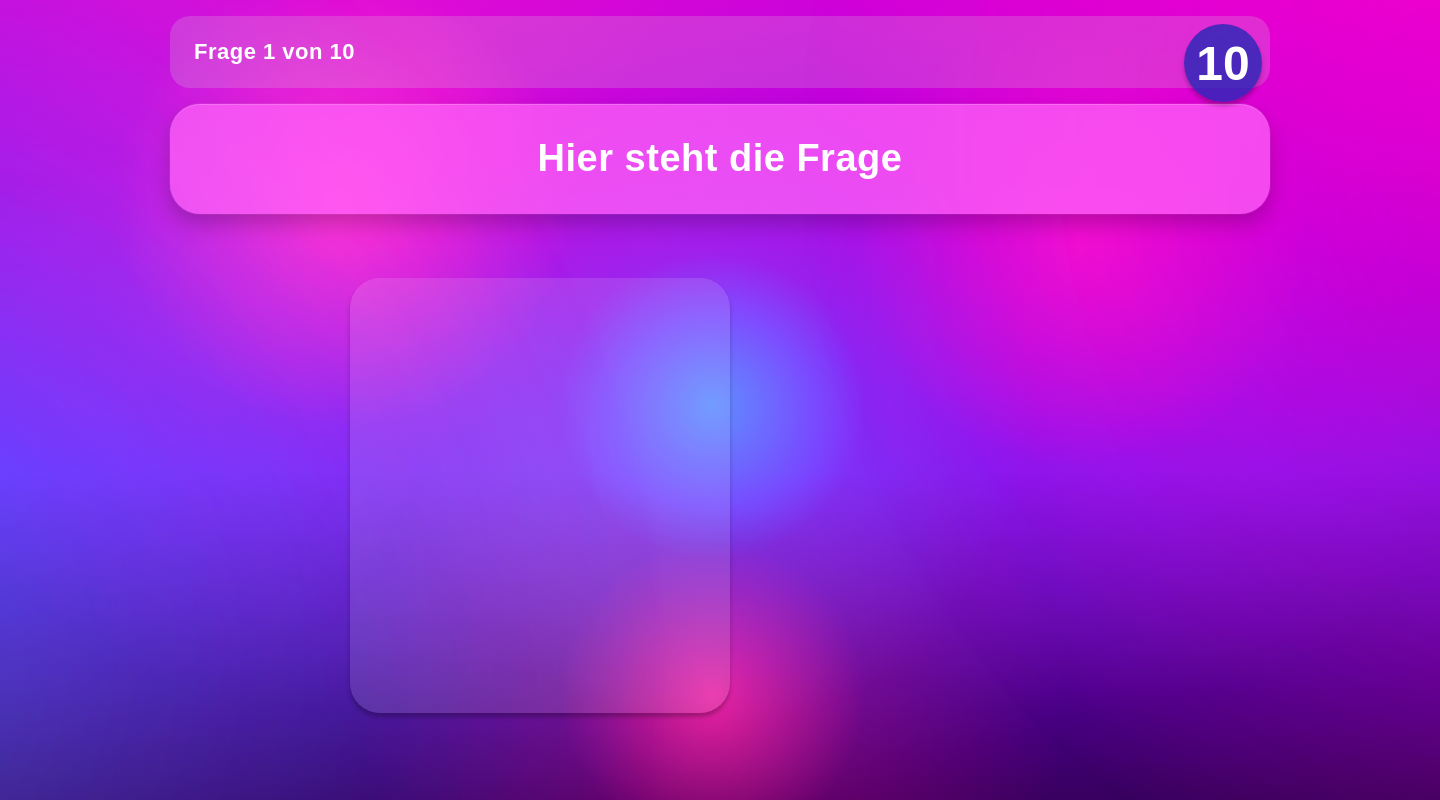
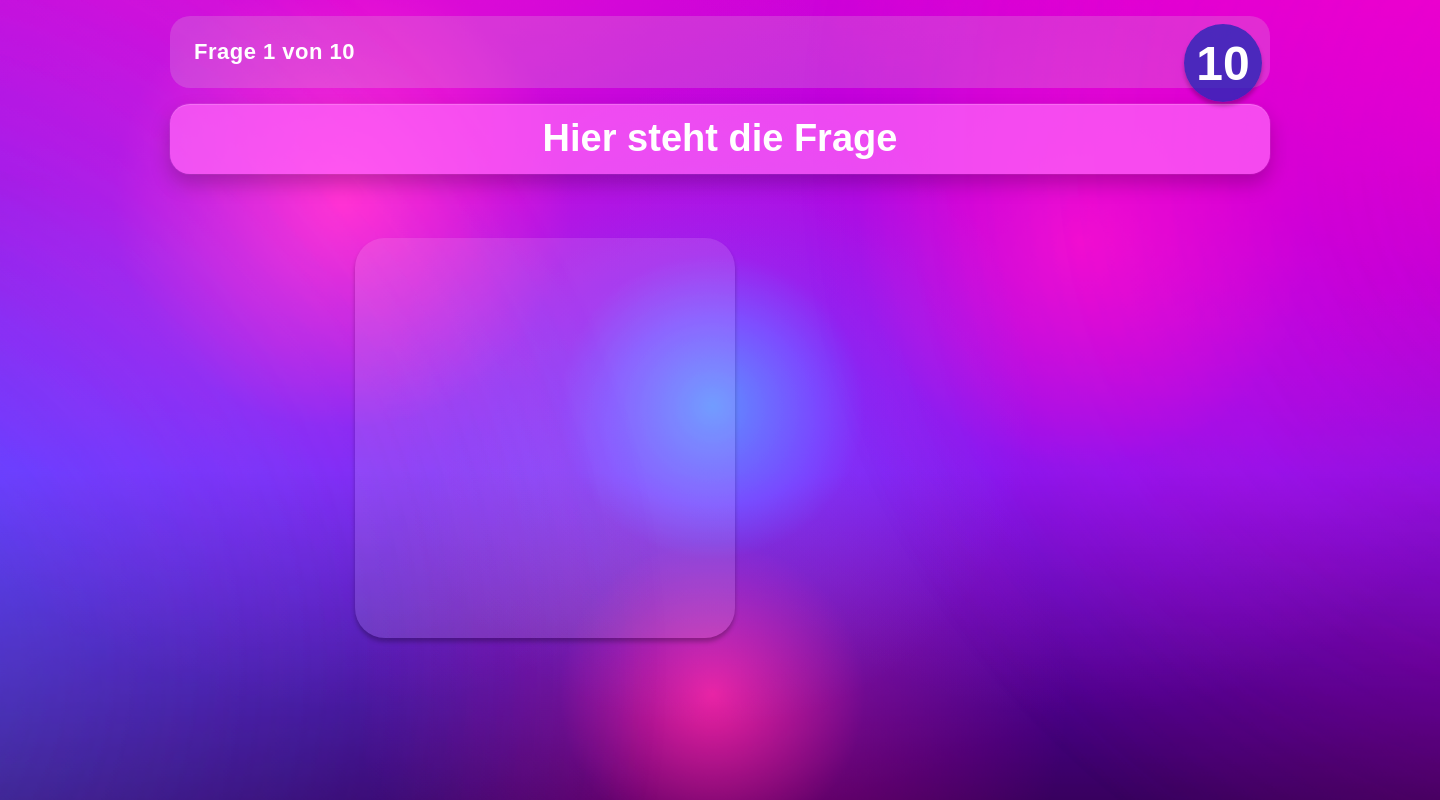
Before and after one commit to Schubbii/Quiz-App, an Electron app: page src/fragenBild.html in a window 1440 px wide. Drawn offline with Linux system fonts and the light colour scheme; no server answers.

Commit message:
layout gefixed

```diff
--- a/src/fragenBild.html
+++ b/src/fragenBild.html
@@ -12,7 +12,7 @@
     <div class="background"></div>
 
     <main class="menu">
-       <div class="topBar">
+       <div class="topBarKleiner">
   <div class="rectangle">
     <div>
       <p class="FragenText">Frage 1 von 10</p>
@@ -24,14 +24,13 @@
     <p id="timeValue">10</p>
   </div>
 </div>
-        <div class="rectangleQuestion">
+        <div class="rectangleQuestionKleiner">
             <h2 id="question2">Hier steht die Frage</h2>
         </div>
         <p id="result-text" class="resultText"></p>
 
     <div class="layoutNeu">
          <div class = "image">
-    <!--    <img src="https://placehold.co/722x724" alt="Platzhalterbild">-->
     </div>
 
         <div class="layoutButtonsNeu">
--- a/src/styles.css
+++ b/src/styles.css
@@ -726,7 +726,7 @@
 .image {
   display: flex;
   width: 700px;
-  height: 435px;
+  height: 400px;
   box-shadow: 0px 4px 4px rgba(0, 0, 0, 0.25);
   border-radius: 30px;
   background-color: rgba(255, 255, 255, 0.12);
@@ -735,12 +735,12 @@
 
 .layoutButtonsNeu {
   max-width: 320px;
-  min-height: 96px;
+  min-height: 45px;
   display: flex;
   width: 100%;
-  gap: 28px;
+  gap: 20px;
   justify-items: end;
-  margin-top: 20px;
+  margin-top: 10px;
   flex-direction: column;
   align-self: flex-start;
 }
@@ -748,11 +748,48 @@
 .layoutNeu {
   display: flex;
   align-items: flex-start;
-  gap: 40px;
+  gap: 30px;
 }
 
 #answers {
   display: flex;
   flex-direction: column;
+  gap: 10px;
+}
+
+.rectangleQuestionKleiner {
+  width: 100%;
+  max-width: 1100px;
+  min-height: 70px;
+  padding: 10px;
+  background: rgba(255, 100.53, 249.85, 0.73);
+  box-shadow: 0px 4px 4px rgba(0, 0, 0, 0.25);
+  border-radius: 30px;
+  display: flex;
+  justify-content: center;
+  align-items: center;
+  text-align: center;
+  color: white;
+  font-weight: 800;
+  font-size: clamp(15px, 1.4vw, 22px);
+  text-align: center;
+  line-height: 1.3;
+  border-radius: 20px;
+  box-shadow:
+    0 10px 20px rgba(0, 0, 0, 0.22),
+    inset 0 1px 0 rgba(255, 255, 255, 0.18),
+    0 0 0 1px rgba(255, 255, 255, 0.08);
+  white-space: normal;
+  word-break: break-word;
+  overflow-wrap: break-word;
+}
+
+.topBarKleiner {
+  width: 100%;
+  max-width: 1100px;
+  max-height: 85px;
+  display: flex;
+  align-items: center;
+  justify-content: space-between;
   gap: 20px;
 }
```
